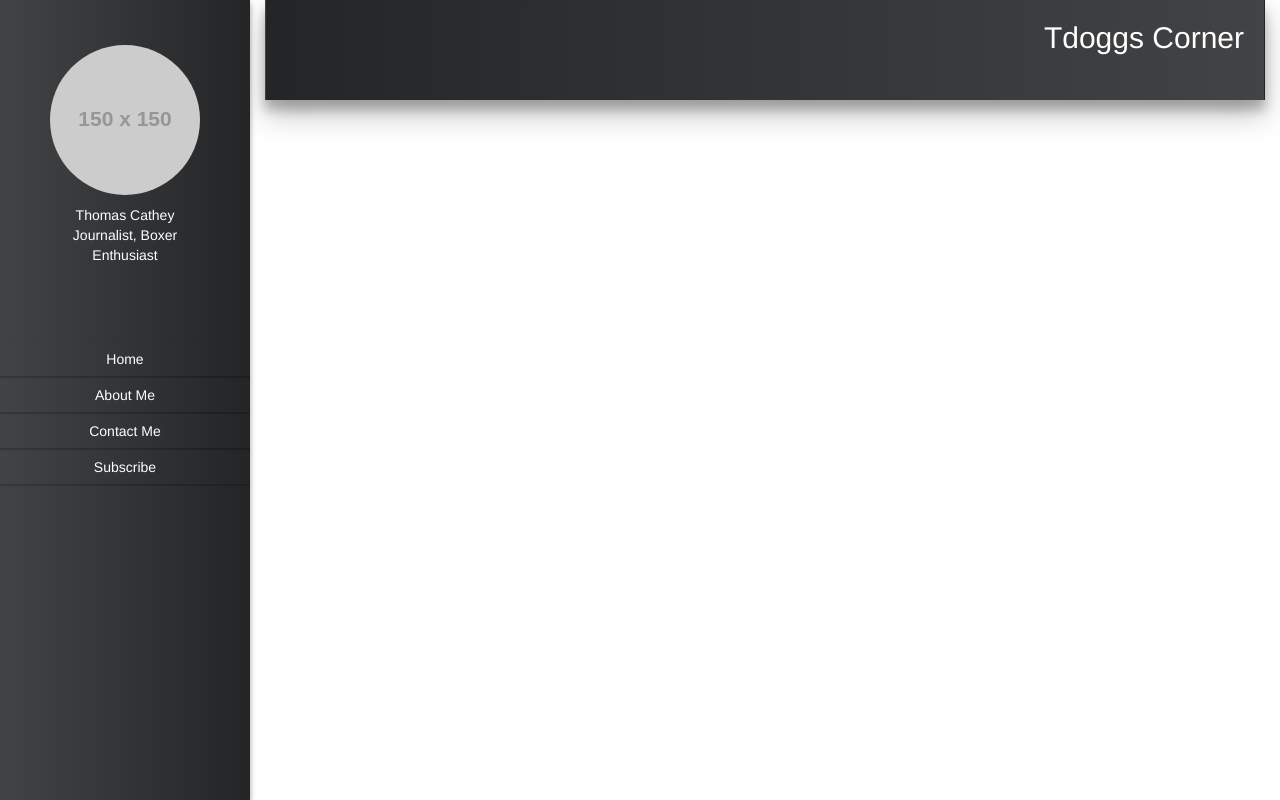
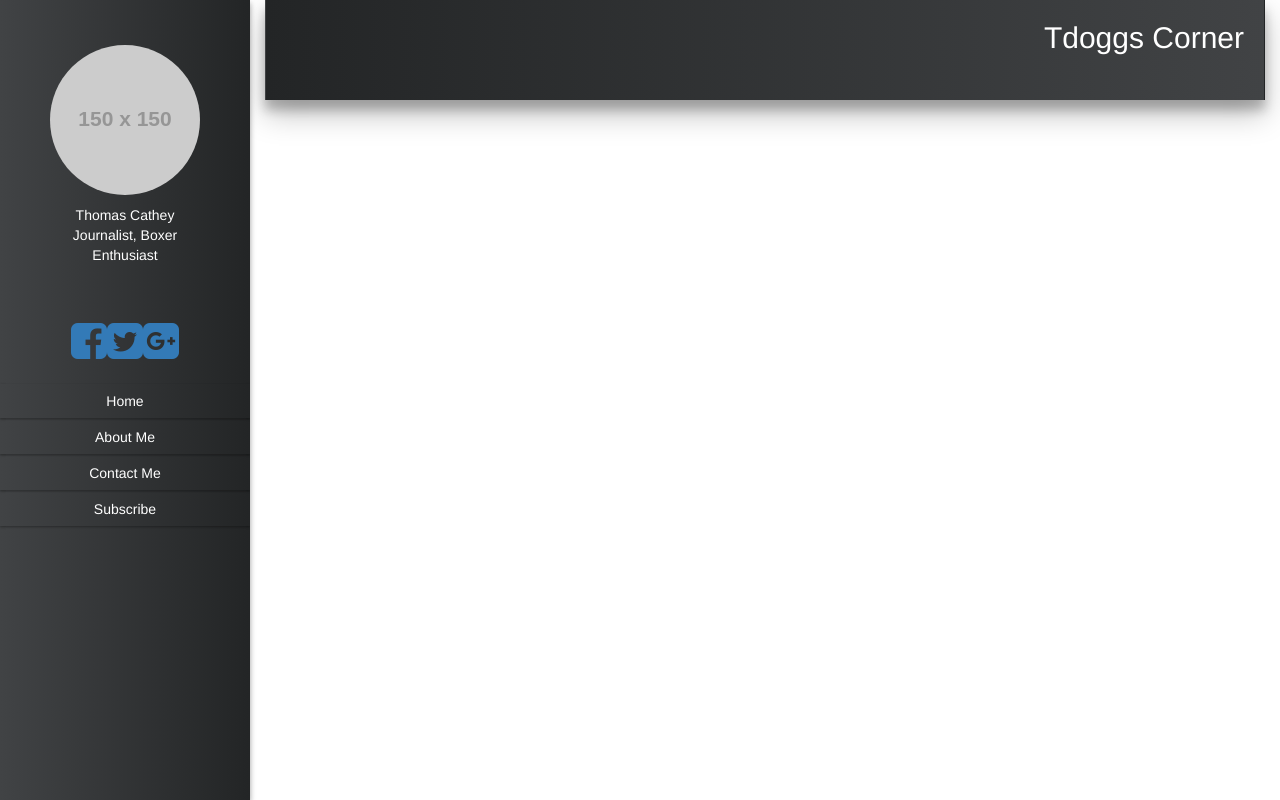
Before and after one commit to aaron-old/tdc, a React (Create React App) app: page / in a window 1280 px wide. Built offline with nearby package versions, Linux system fonts and the light colour scheme.

Commit message:
Cleared up the author sidebar to a stateless component.

```diff
--- a/src/components/Sidebar/Sidebar.js
+++ b/src/components/Sidebar/Sidebar.js
@@ -2,27 +2,20 @@
 import React, { Component } from 'react';
 import SidebarNavigation from './SidebarNavigation';
 import AuthorPhotoRow from './AuthorPhotoRow';
+import AuthorSocialRow from './AuthorSocial';
 
 import './Styles/Sidebar.css';
 
-export default class extends Component {
-
-    constructor(props) {
-
-        super(props);
-
-    }
+const Sidebar = () => (
 
 
-    render() {
+        <div id="sidebarWrapper">
+            <div className="row`">
+                <AuthorPhotoRow/>
+                <AuthorSocialRow/>
+                <SidebarNavigation/>
+            </div>
+        </div>
+);
 
-        return (
-            <div id="sidebarWrapper">
-                <div className="row`">
-                    <AuthorPhotoRow/>
-                    <SidebarNavigation/>
-                </div>
-            </div>
-        )
-    }
-}
+export default Sidebar;
```
Also changed, not shown: src/components/Sidebar/AuthorSocial.js (+4 -6 lines).
